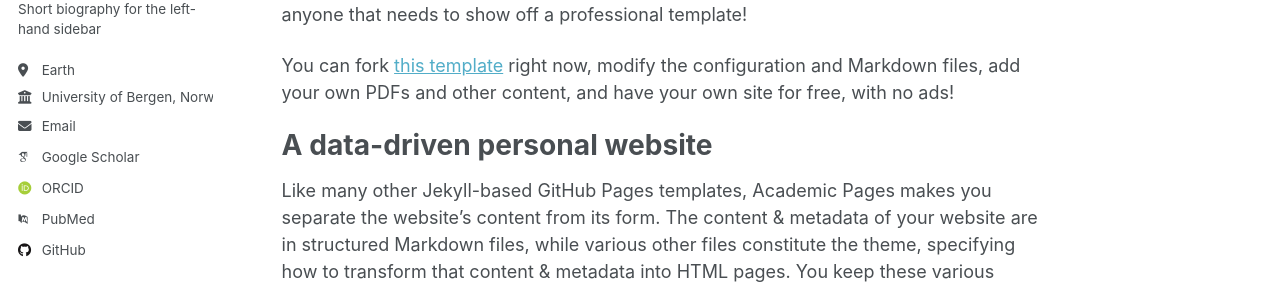
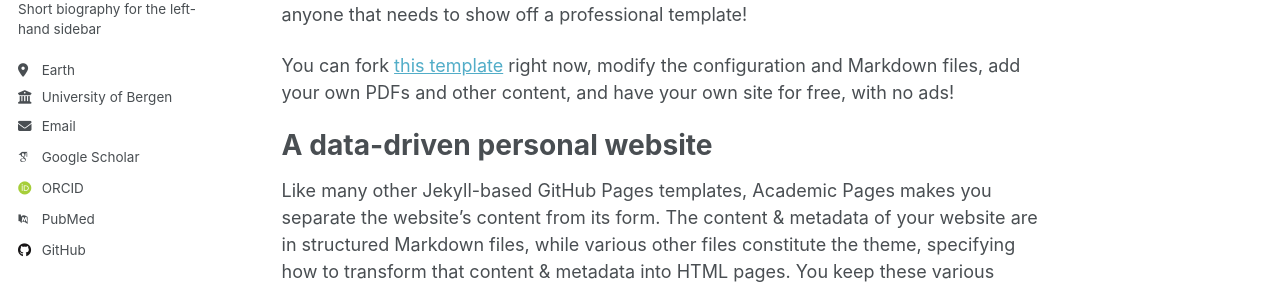
Before and after one commit to meidelien/meidelien.github.io, a Jekyll site: the page built from _pages/about.md, in a window 1280 px wide. Shown: the part 357-641 px from the top of the page. Built offline with Jekyll 4.4.1, drawn with Linux system fonts in a browser that asks for light colours; some web fonts are replaced; a script that is not in the unit is left out.

Commit message:
Update site URL and employer in config
Changed the site URL to https://meidelien.github.io and updated the employer field to 'University of Bergen' in _config.yml.

```diff
--- a/_config.yml
+++ b/_config.yml
@@ -13,7 +13,7 @@
 title_separator          : "-"
 name                     : &name "Your Name"
 description              : &description "Your Name's academic portfolio"   # Update this with a general description of your site, this is the default if not overridden by a page
-url                      : https://academicpages.github.io # The base hostname & protocol for your site e.g. "https://[your GitHub username].github.io",
+url                      : https://meidelien.github.io # The base hostname & protocol for your site e.g. "https://[your GitHub username].github.io",
                                                            # or if you already have some other page hosted on Github then use "https://[your GitHub username].github.io/[Your Repo Name]"
 baseurl                  : "" # the subpath of your site, e.g. "/blog"
 repository               : "academicpages/academicpages.github.io"
@@ -28,7 +28,7 @@
   pronouns         : # example: "she/her"
   bio              : "Short biography for the left-hand sidebar"
   location         : "Earth"
-  employer         : "University of Bergen, Norway"
+  employer         : "University of Bergen"
   uri              : # URL
   email            : "none@example.org"
 
```
